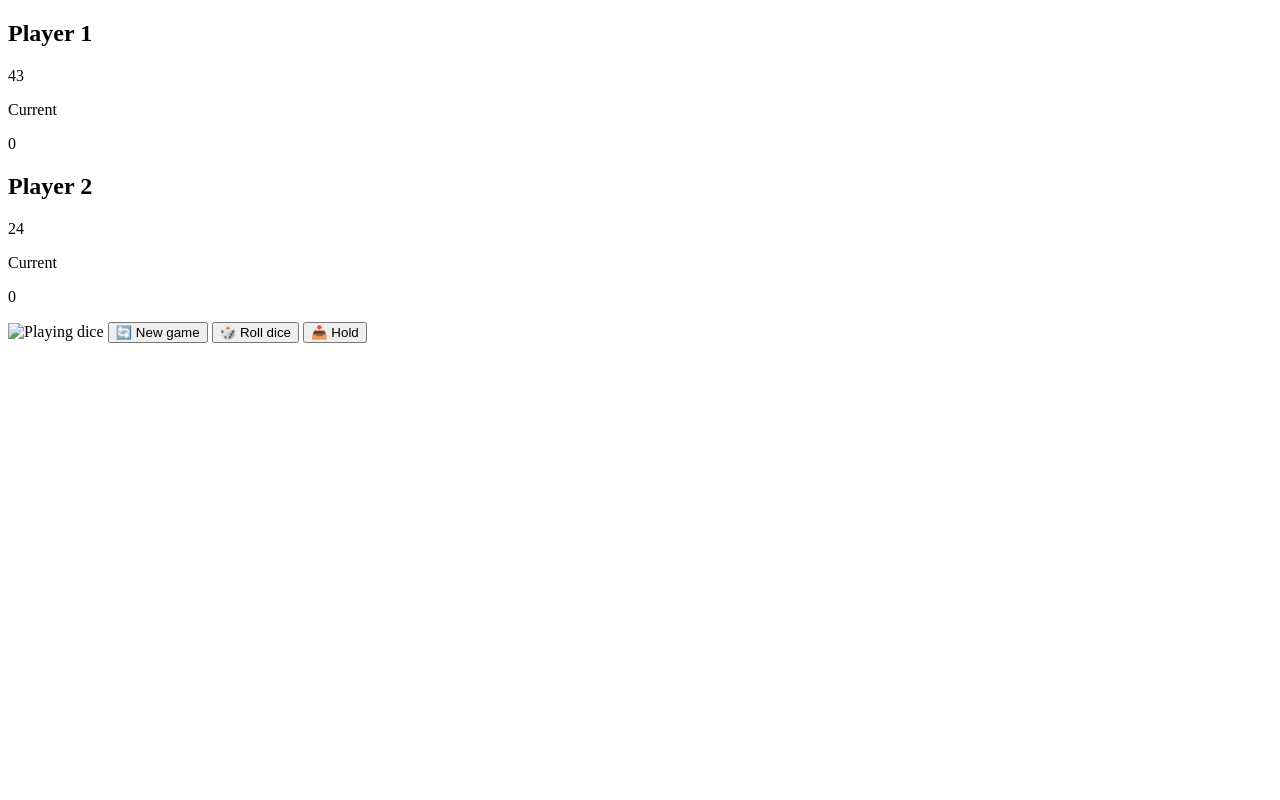
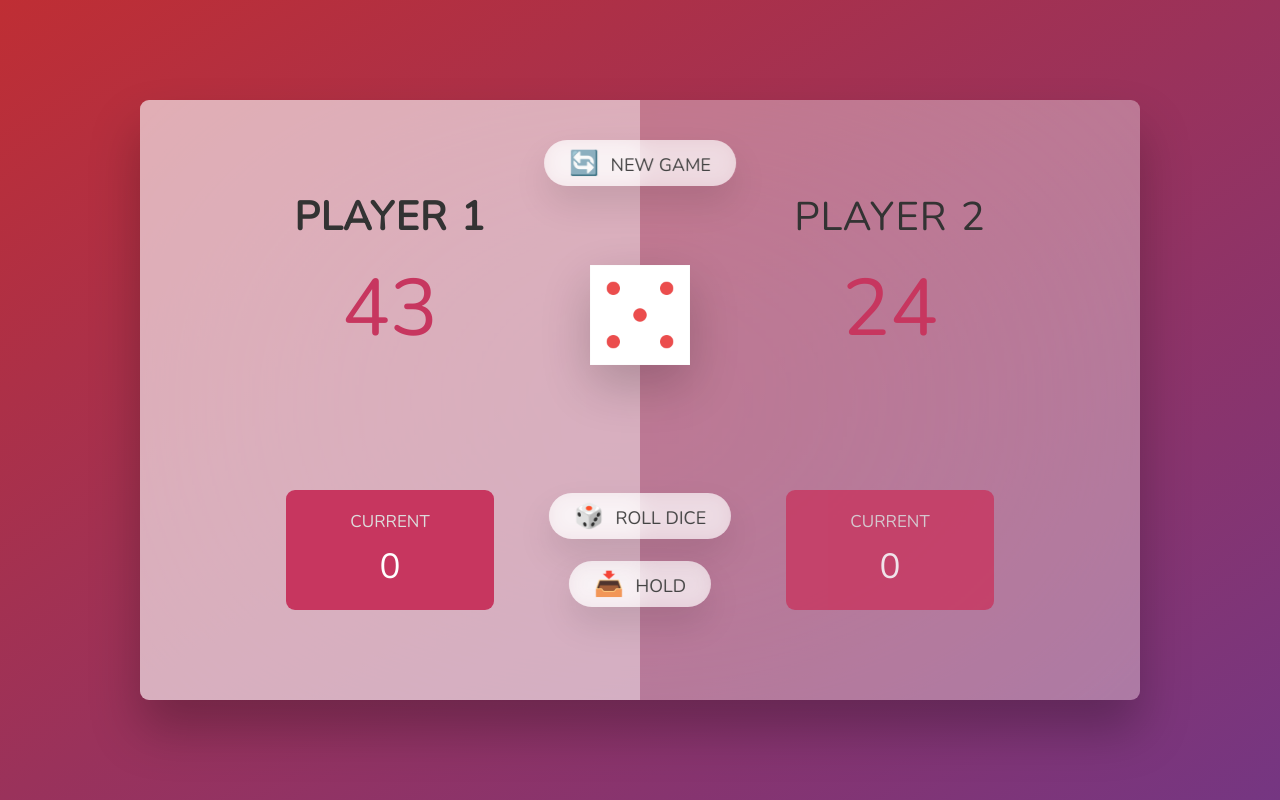
Before and after one commit to ashachakre0906/Pig-Game, a plain HTML site: page index.html in a window 1280 px wide. Drawn offline with nearby package versions, Linux system fonts and the light colour scheme.

Commit message:
added various files and started writing code for this new app

```diff
--- a/assets/style.css
+++ b/assets/style.css
@@ -0,0 +1,167 @@
+@import url('https://fonts.googleapis.com/css2?family=Nunito&display=swap');
+
+* {
+  margin: 0;
+  padding: 0;
+  box-sizing: inherit;
+}
+
+html {
+  font-size: 62.5%;
+  box-sizing: border-box;
+}
+
+body {
+  font-family: 'Nunito', sans-serif;
+  font-weight: 400;
+  height: 100vh;
+  color: #333;
+  background-image: linear-gradient(to top left, #753682 0%, #bf2e34 100%);
+  display: flex;
+  align-items: center;
+  justify-content: center;
+}
+
+/* LAYOUT */
+main {
+  position: relative;
+  width: 100rem;
+  height: 60rem;
+  background-color: rgba(255, 255, 255, 0.35);
+  backdrop-filter: blur(200px);
+  filter: blur();
+  box-shadow: 0 3rem 5rem rgba(0, 0, 0, 0.25);
+  border-radius: 9px;
+  overflow: hidden;
+  display: flex;
+}
+
+.player {
+  flex: 50%;
+  padding: 9rem;
+  display: flex;
+  flex-direction: column;
+  align-items: center;
+  transition: all 0.75s;
+}
+
+/* ELEMENTS */
+.name {
+  position: relative;
+  font-size: 4rem;
+  text-transform: uppercase;
+  letter-spacing: 1px;
+  word-spacing: 2px;
+  font-weight: 300;
+  margin-bottom: 1rem;
+}
+
+.score {
+  font-size: 8rem;
+  font-weight: 300;
+  color: #c7365f;
+  margin-bottom: auto;
+}
+
+.player--active {
+  background-color: rgba(255, 255, 255, 0.4);
+}
+.player--active .name {
+  font-weight: 700;
+}
+.player--active .score {
+  font-weight: 400;
+}
+
+.player--active .current {
+  opacity: 1;
+}
+
+.current {
+  background-color: #c7365f;
+  opacity: 0.8;
+  border-radius: 9px;
+  color: #fff;
+  width: 65%;
+  padding: 2rem;
+  text-align: center;
+  transition: all 0.75s;
+}
+
+.current-label {
+  text-transform: uppercase;
+  margin-bottom: 1rem;
+  font-size: 1.7rem;
+  color: #ddd;
+}
+
+.current-score {
+  font-size: 3.5rem;
+}
+
+/* ABSOLUTE POSITIONED ELEMENTS */
+.btn {
+  position: absolute;
+  left: 50%;
+  transform: translateX(-50%);
+  color: #444;
+  background: none;
+  border: none;
+  font-family: inherit;
+  font-size: 1.8rem;
+  text-transform: uppercase;
+  cursor: pointer;
+  font-weight: 400;
+  transition: all 0.2s;
+
+  background-color: white;
+  background-color: rgba(255, 255, 255, 0.6);
+  backdrop-filter: blur(10px);
+
+  padding: 0.7rem 2.5rem;
+  border-radius: 50rem;
+  box-shadow: 0 1.75rem 3.5rem rgba(0, 0, 0, 0.1);
+}
+
+.btn::first-letter {
+  font-size: 2.4rem;
+  display: inline-block;
+  margin-right: 0.7rem;
+}
+
+.btn--new {
+  top: 4rem;
+}
+.btn--roll {
+  top: 39.3rem;
+}
+.btn--hold {
+  top: 46.1rem;
+}
+
+.btn:active {
+  transform: translate(-50%, 3px);
+  box-shadow: 0 1rem 2rem rgba(0, 0, 0, 0.15);
+}
+
+.btn:focus {
+  outline: none;
+}
+
+.dice {
+  position: absolute;
+  left: 50%;
+  top: 16.5rem;
+  transform: translateX(-50%);
+  height: 10rem;
+  box-shadow: 0 2rem 5rem rgba(0, 0, 0, 0.2);
+}
+
+.player--winner {
+  background-color: #2f2f2f;
+}
+
+.player--winner .name {
+  font-weight: 700;
+  color: #c7365f;
+}
--- a/index.html
+++ b/index.html
@@ -26,7 +26,7 @@
                 </div>
             </section>
 
-            <img src="dice-5.png" alt="Playing dice" class="dice" />
+            <img src="./assets/images/dice-5.png" alt="Playing dice" class="dice" />
             <button class="btn btn--new">🔄 New game</button>
             <button class="btn btn--roll">🎲 Roll dice</button>
             <button class="btn btn--hold">📥 Hold</button>
```
Also changed, not shown: assets/dice-1.png (added), assets/images/dice-2.png (added), assets/images/dice-3.png (added), assets/images/dice-4.png (added), assets/images/dice-5.png (added), assets/images/dice-6.png (added), assets/images/pig-game-flowchart.png (added).
